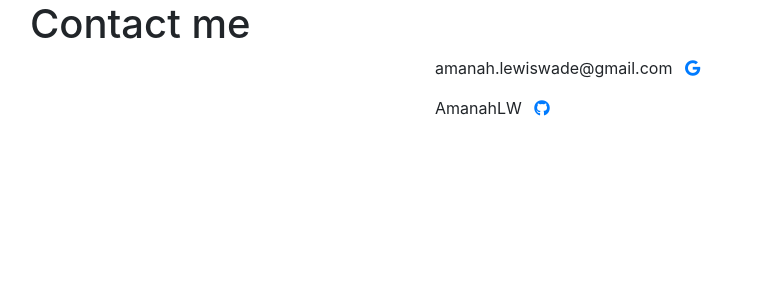
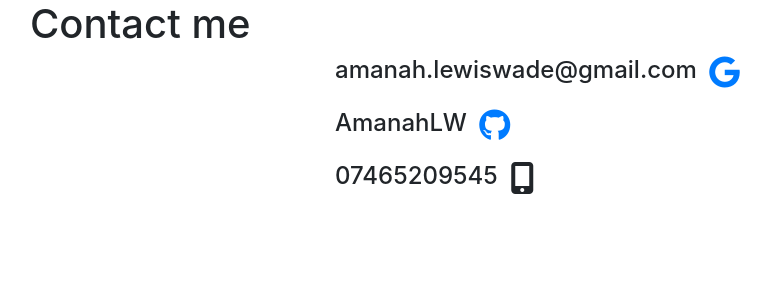
Before and after one commit to AmanahLW/Digitial-profile, a Flask app: page /contact in a window 1280 px wide. Shown: the part 56-356 px from the top of the page, without its empty margins (55-826 px from the left). Run offline with Flask 2, Linux system fonts and the light colour scheme; some libraries are stand-ins or nearby versions.

Commit message:
Add files via upload

```diff
--- a/website/templates/contact.html
+++ b/website/templates/contact.html
@@ -4,14 +4,18 @@
 
 <div class="container">
   <h1 class="text-left">Contact me</h1>
-  <div class="mx-auto" style="width: 300px;">
+  <div class="mx-auto" style="width: 500px;">
     <ul class="list-inline">
-      <li class="list-inline-item">amanah.lewiswade@gmail.com</li>
-      <li class="list-inline-item"><a href="https://www.google.co.uk"><i class="fa fa-google" aria-hidden="true"></i></a> </li>
+      <li class="list-inline-item"><h4>amanah.lewiswade@gmail.com</h4></li>
+      <li class="list-inline-item"><a href="https://www.google.co.uk"><i class="fa fa-google fa-2xl" aria-hidden="true"></i></a> </li>
     </ul>
     <ul class="list-inline">
-      <li class="list-inline-item">AmanahLW</li>
-      <li class="list-inline-item"><a href="https://github.com/AmanahLW"><i class="fa fa-github" aria-hidden="true"></i></a> </li>
+      <li class="list-inline-item"><h4>AmanahLW</h4></li>
+      <li class="list-inline-item"><a href="https://github.com/AmanahLW"><i class="fa fa-github fa-2xl" aria-hidden="true"></i></a> </li>
+    </ul>
+    <ul class="list-inline">
+      <li class="list-inline-item"><h4>07465209545</h4></li>
+      <li class="list-inline-item"><i class="fa-solid fa-mobile-screen-button fa-2xl" aria-hidden="true"></i></li>
     </ul>
   </div>
 </div>
```
Also changed, not shown: website/templates/projects.html (+6 -6 lines).
